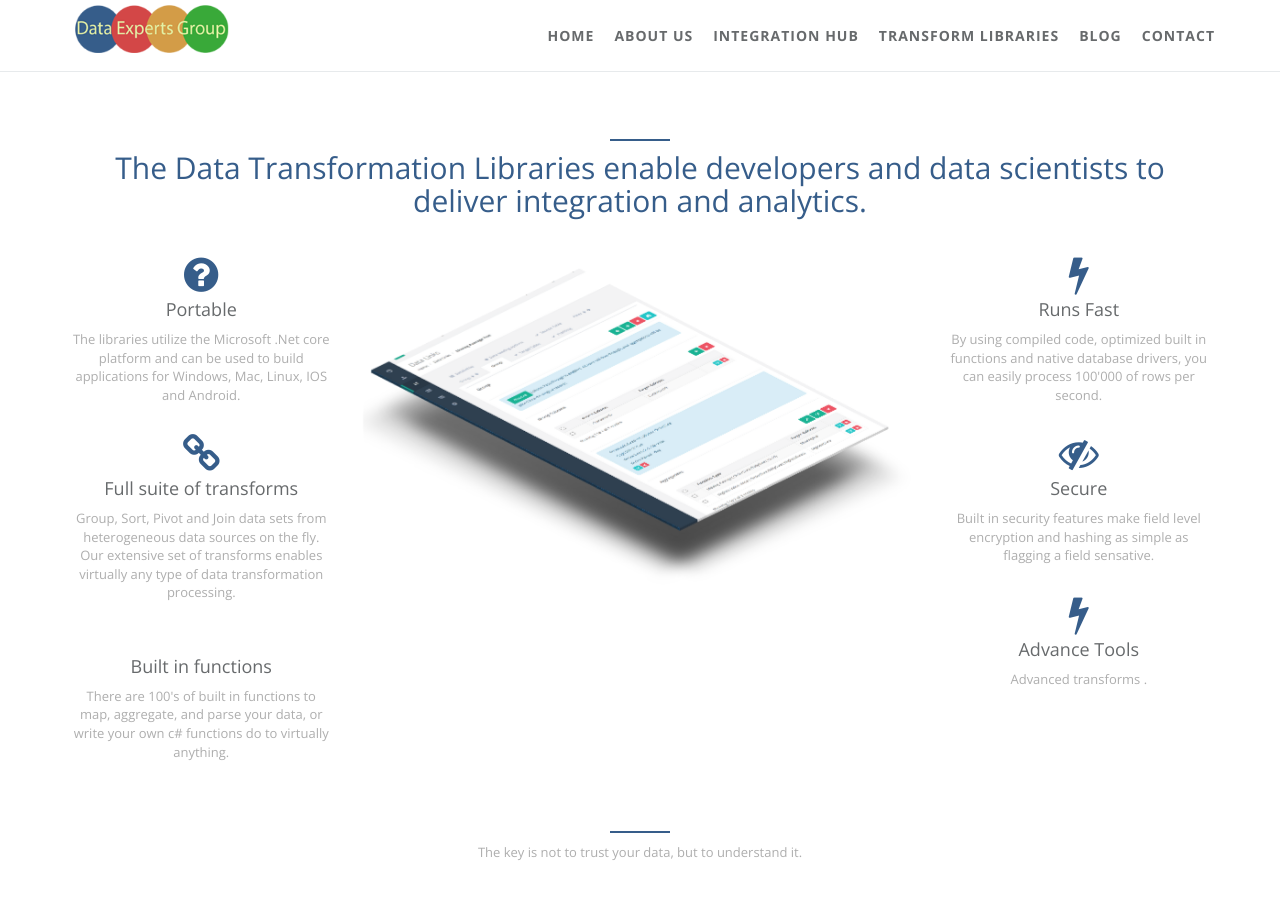
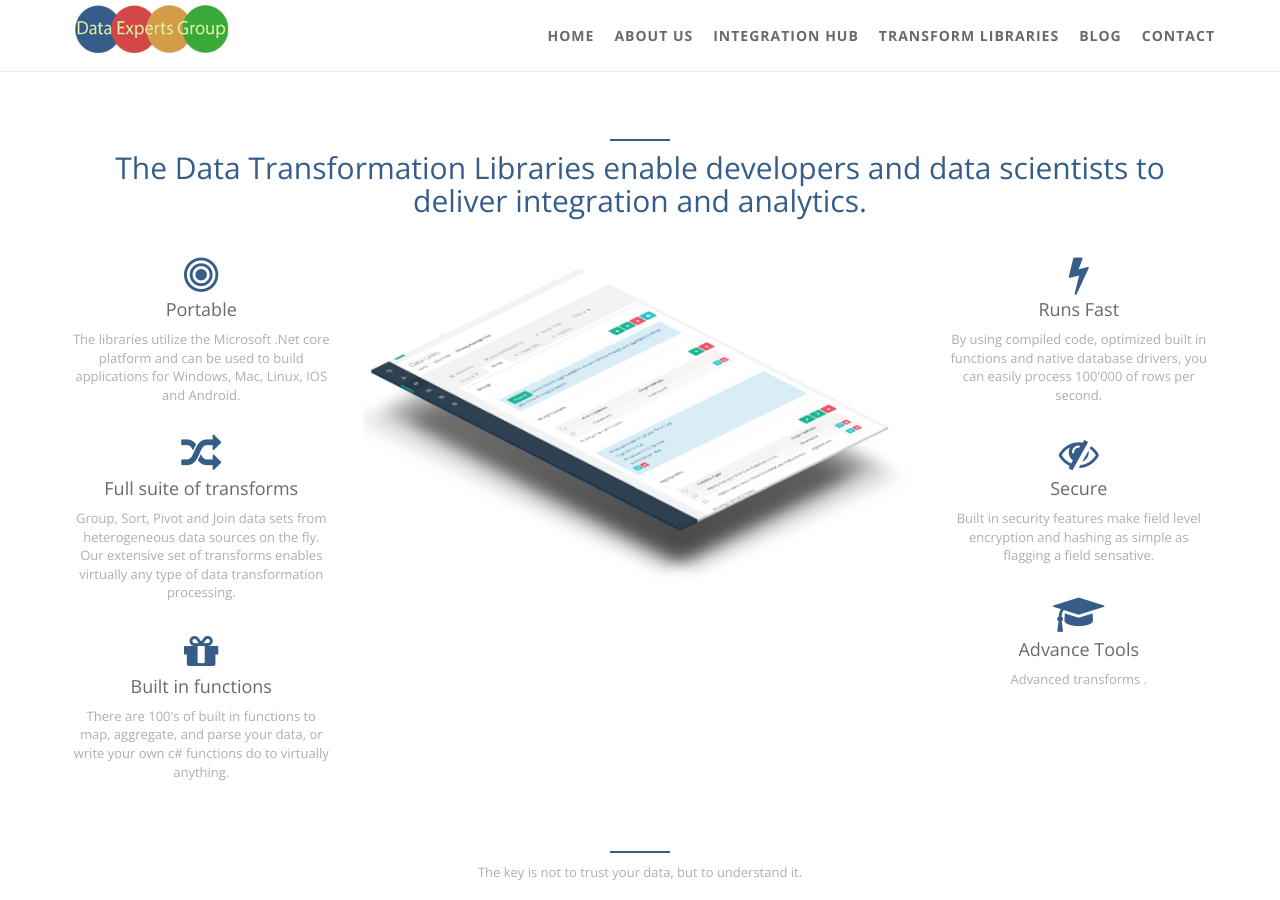
Before and after one commit to DataExperts/DataExperts.github.io, a Jekyll site: the page built from transform_libraries.html, in a window 1280 px wide and 900 px high, scrolled down 616 px. Built offline with Jekyll 4.4.1, drawn with Linux system fonts in a browser that asks for light colours.

Commit message:
transform libraries update

```diff
--- a/contact.html
+++ b/contact.html
@@ -1,9 +1,7 @@
----
-layout: default
----
+--- layout: default ---
 
 
-    <div id="inSlider" class="carousel carousel-fade" >
+<div id="inSlider" class="carousel carousel-fade">
 
     <div class="carousel-inner" role="listbox">
         <div class="item active">
--- a/transform_libraries.html
+++ b/transform_libraries.html
@@ -63,17 +63,17 @@ layout: default
     <div class="row">
         <div class="col-md-3 text-center wow fadeInLeft">
             <div>
-                <i class="fa fa-question-circle features-icon"></i>
+                <i class="fa fa-bullseye features-icon"></i>
                 <h2>Portable</h2>
                 <p>The libraries utilize the Microsoft .Net core platform and can be used to build applications for Windows, Mac, Linux, IOS and Android.</p>
             </div>
             <div class="m-t-lg">
-                <i class="fa fa-link features-icon"></i>
+                <i class="fa fa-random features-icon"></i>
                 <h2>Full suite of transforms</h2>
                 <p>Group, Sort, Pivot and Join data sets from heterogeneous data sources on the fly. Our extensive set of transforms enables virtually any type of data transformation processing.</p>
             </div>
             <div class="m-t-lg">
-                <i class="fa fa-gift-up features-icon"></i>
+                <i class="fa fa-gift features-icon"></i>
                 <h2>Built in functions</h2>
                 <p>There are 100's of built in functions to map, aggregate, and parse your data, or write your own c# functions do to virtually anything.</p>
             </div>
@@ -93,7 +93,7 @@ layout: default
                 <p>Built in security features make field level encryption and hashing as simple as flagging a field sensative.</p>
             </div>
             <div class="m-t-lg">
-                <i class="fa fa-flash features-icon"></i>
+                <i class="fa fa-graduation-cap features-icon"></i>
                 <h2>Advance Tools</h2>
                 <p>Advanced transforms .</p>
             </div>
```
Lines whose indentation alone changed are shown as unchanged.
